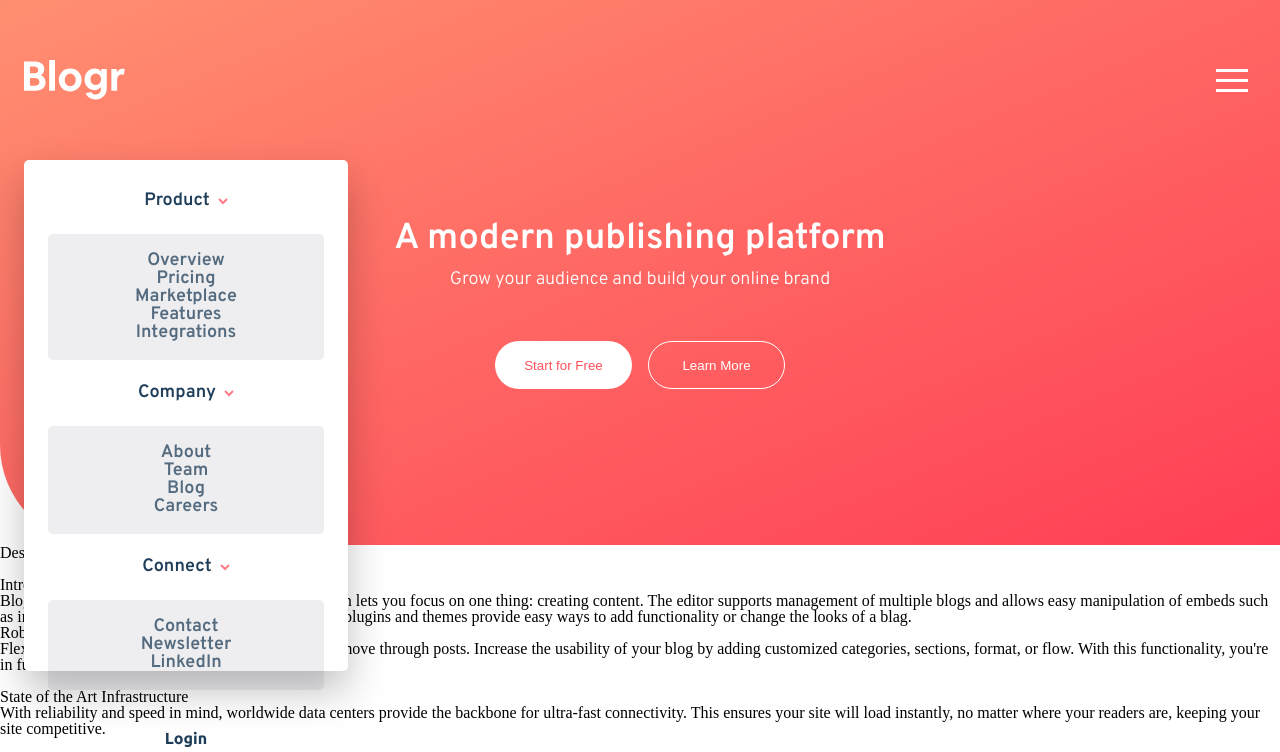
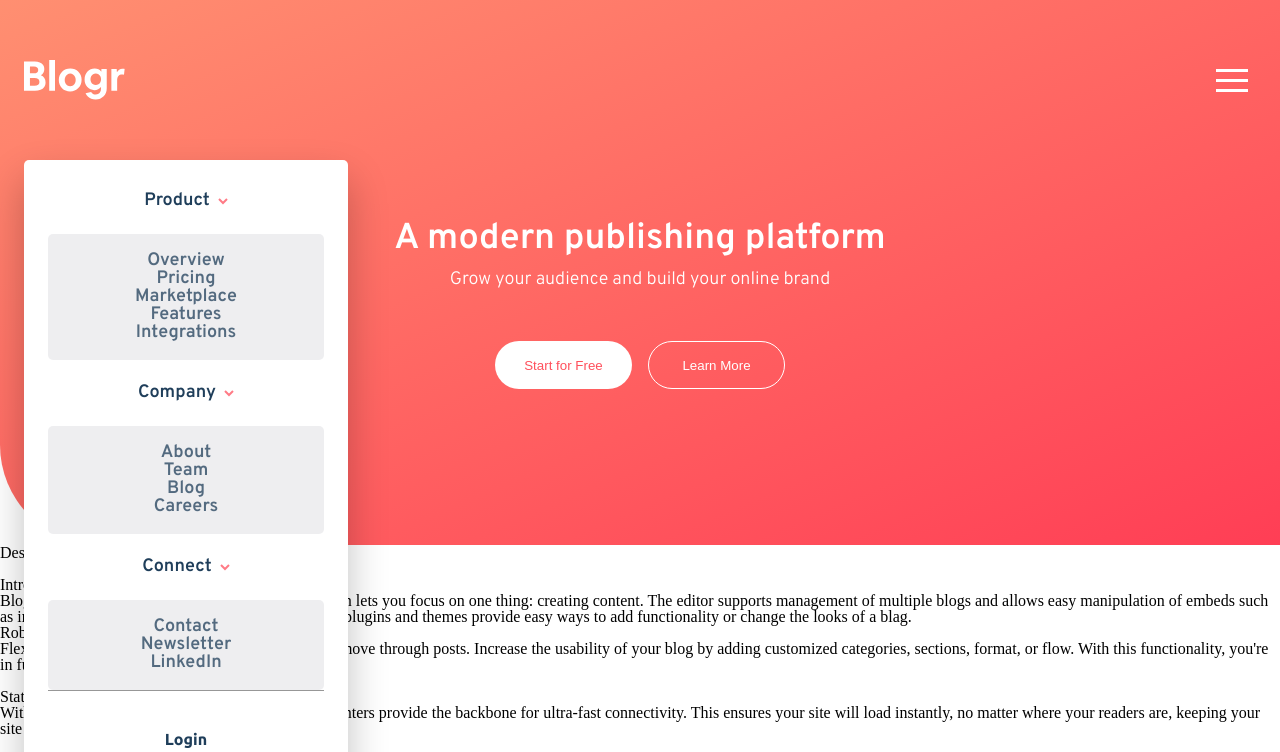
Before and after one commit to romofel/fm-blogr_landing_page, a React (Create React App) app: page / in a window 1280 px wide. Shown: the top 752 px of the page. Built offline with nearby package versions, Linux system fonts and the light colour scheme.

Commit message:
Update the hover menu height to be min

```diff
--- a/src/App.css
+++ b/src/App.css
@@ -149,7 +149,7 @@ nav {
   align-items: center;
   background-color: white;
   width: 20.25rem;
-  height: 511px;
+  min-height: 511px;
   border-radius: 5px;
   box-shadow: 0 20px 40px rgba(0 0 0 / 24.34%);
   padding-top: 1.5rem;
```
